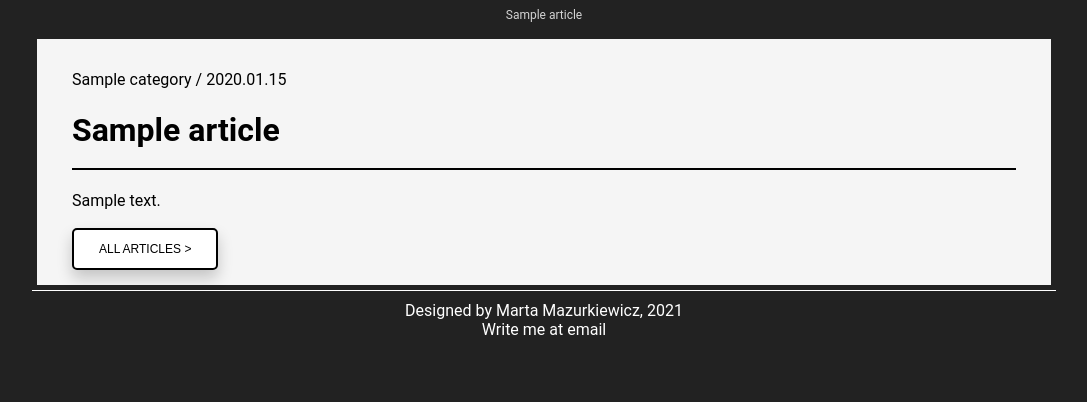
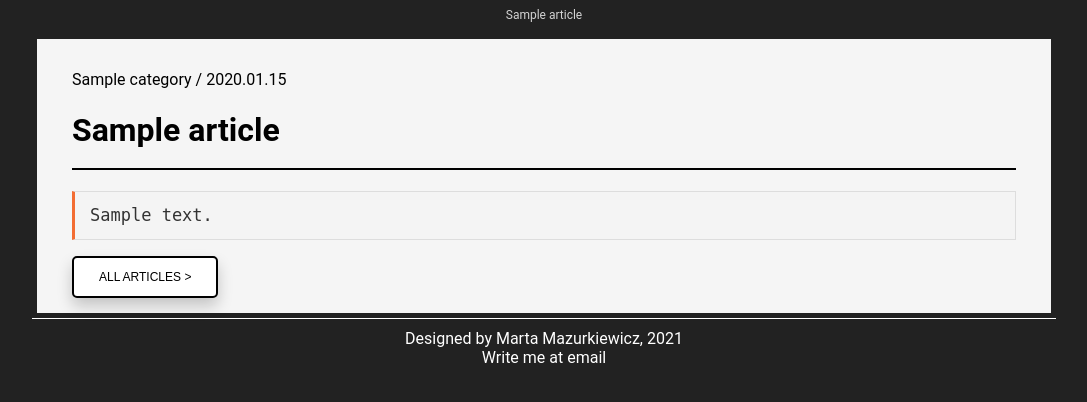
Before and after one commit to martamazurkiewicz/tiny_blog, a Symfony app: template templates/article/index.html.twig in a window 1280 px wide. Shown: the part 296-698 px from the top of the page, without its empty margins (96-1183 px from the left). Run offline with Twig, Linux system fonts and the light colour scheme; the template is opened without the code that fills it: most values are stand-ins (such as "Sample title", 1, 10 or a date in 2020); some libraries are stand-ins or nearby versions.

Commit message:
Code snippets have styling

```diff
--- a/public/css/stylesheet.css
+++ b/public/css/stylesheet.css
@@ -67,6 +67,7 @@
         width: 100%;
     }
 }
+
 .row::after {
     content: "";
     clear: both;
@@ -109,18 +110,22 @@ button:hover {
 .navbar {
     border-bottom: 1px solid white;
 }
+
 .navbar img {
     height: 23px;
     width: 23px;
 }
+
 .navbar .column {
     width: 50%;
     float: left;
 }
+
 .navbar a {
     margin-left: 10px;
     margin-right: 10px;
 }
+
 .navbar .topics {
     font-size: 18px;
 }
@@ -148,10 +153,12 @@ p.section {
     background-color: white;
     color: black;
 }
+
 .article a {
     color: black;
     text-decoration: none;
 }
+
 .article img {
     height: 100%;
     width: 100%;
@@ -164,9 +171,27 @@ p.section {
     background-color: whitesmoke;
     color: black;
 }
+
 .singleArticle .content {
     font-size: 16px;
     line-height: 130%;
+}
+
+.singleArticle .code {
+    background: #f4f4f4;
+    border: 1px solid #ddd;
+    border-left: 3px solid #f36d33;
+    color: #333333;
+    page-break-inside: avoid;
+    font-family: monospace;
+    font-size: 17px;
+    line-height: 1.6;
+    margin-bottom: 10px;
+    max-width: 100%;
+    overflow: auto;
+    padding: 10px 15px;
+    display: block;
+    word-wrap: break-word;
 }
 
 .relative {
@@ -183,6 +208,7 @@ p.section {
     padding-left: 20px;
     padding-right: 20px;
 }
+
 .articleSummary .content {
     text-align: justify;
     text-justify: inter-word;
@@ -192,6 +218,7 @@ p.section {
     border-top: 1px solid white;
     padding-top: 1%;
 }
+
 .footer a {
     margin-left: 5%;
     margin-right: 5%;
@@ -207,6 +234,7 @@ p.section {
     margin-left: 5%;
     margin-right: 5%;
 }
+
 .latestArticle p {
     margin-top: 5%;
     border-bottom: 2px dotted black;
--- a/public/scss/stylesheet.scss
+++ b/public/scss/stylesheet.scss
@@ -168,9 +168,27 @@ p.section {
   padding: 15px;
   background-color: whitesmoke;
   color: black;
+
   .content {
     font-size: 16px;
     line-height: 130%;
+  }
+
+  .code {
+    background: #f4f4f4;
+    border: 1px solid #ddd;
+    border-left: 3px solid #f36d33;
+    color: #666;
+    page-break-inside: avoid;
+    font-family: monospace;
+    font-size: 15px;
+    line-height: 1.6;
+    margin-bottom: 1.6em;
+    max-width: 100%;
+    overflow: auto;
+    padding: 1em 1.5em;
+    display: block;
+    word-wrap: break-word;
   }
 
 }
@@ -188,7 +206,8 @@ p.section {
 .articleSummary {
   padding-left: 20px;
   padding-right: 20px;
-  .content{
+
+  .content {
     text-align: justify;
     text-justify: inter-word;
   }
--- a/templates/article/index.html.twig
+++ b/templates/article/index.html.twig
@@ -14,7 +14,11 @@
             </h1>
             <div class="content">
                 <p>{{ article.getContentEns[0].getText }}</p>
-                <p>{{ article.getCode.getText }}</p>
+                <div class="code">
+                    {% for code in article.getCodes %}
+                        {{ code.text }}<br>
+                    {% endfor %}
+                </div>
                 <p>{{ article.getContentEns[1].getText }}</p>
             </div>
             <a href="{{ path('home') }}">
```
Also changed, not shown: src/Entity/Article.php (+24 -6 lines), src/Entity/Code.php (+19 -0 lines), 1 other file. Lines whose indentation alone changed are shown as unchanged.
